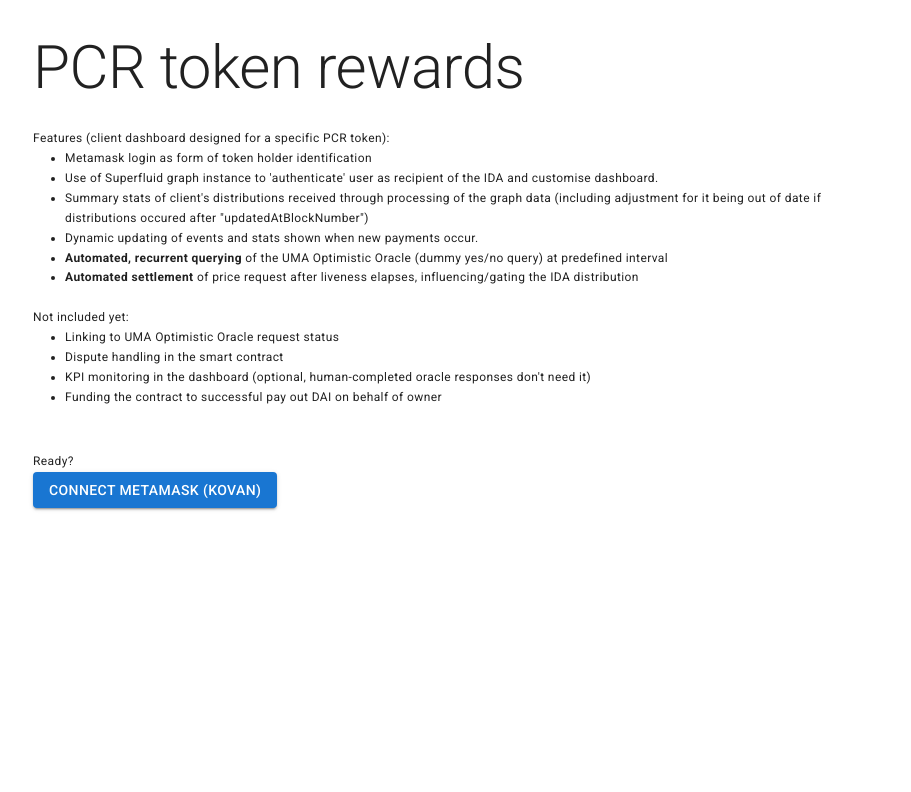
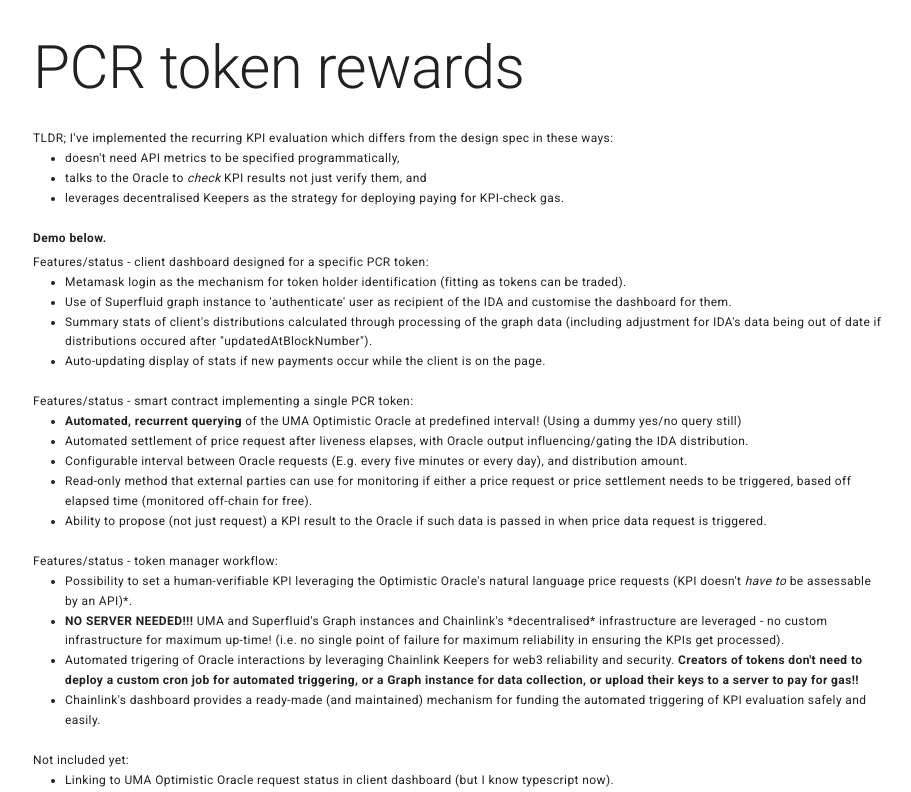
Before and after one commit to UMAprotocol/PerpetualConditionalRewardToken, a React (Create React App) app in the folder client-dashboard/: page / in a window 1280 px wide. Shown: the top 792 px of the page, without its empty margins (181-1092 px from the left). Built offline with nearby package versions, Linux system fonts and the light colour scheme; what @superfluid-finance/sdk-redux would draw is missing.

Commit message:
Whole bunch of hacky display edits, add description

```diff
--- a/client-dashboard/src/App.tsx
+++ b/client-dashboard/src/App.tsx
@@ -15,6 +15,8 @@
 import { ListIndexEventsForSubscription } from "./features/ListIndexEventsForSubscription";
 import { ListIndexSubscriptions } from "./features/ListIndexSubscription";
 import { ListEvents } from "./features/ListEvents";
+
+let tokenContractAddress = "0x62B7bbfF2193F03931861D1b1aF097c1b3A8fBf5";
 
 function App() {
     const [superfluidSdk, setSuperfluidSdk] = useState<Framework | undefined>();
@@ -42,25 +44,54 @@
                     PCR token rewards
                 </Typography>
   <Typography variant="caption">
-  Features (client dashboard designed for a specific PCR token):
+  TLDR; I've implemented the recurring KPI evaluation which differs from the design spec in these ways:
   <ul>
-    <li>Metamask login as form of token holder identification</li>
-    <li>Use of Superfluid graph instance to 'authenticate' user as recipient of the IDA and customise dashboard.</li>
-    <li>Summary stats of client's distributions received through processing of the graph data (including adjustment for it being out of date if distributions occured after "updatedAtBlockNumber")</li>
-    <li>Dynamic updating of events and stats shown when new payments occur.</li>
-    <li><b>Automated, recurrent querying</b> of the UMA Optimistic Oracle (dummy yes/no query) at predefined interval</li>
-    <li><b>Automated settlement</b> of price request after liveness elapses, influencing/gating the IDA distribution</li>
+    <li>doesn't need API metrics to be specified programmatically,</li>
+    <li>talks to the Oracle to <em>check</em> KPI results not just verify them, and</li>
+    <li>leverages decentralised Keepers as the strategy for deploying paying for KPI-check gas.</li>
+  </ul>
+<b>Demo below.</b>
+<br></br>
+  Features/status - client dashboard designed for a specific PCR token:
+  <ul>
+    <li>Metamask login as the mechanism for token holder identification (fitting as tokens can be traded).</li>
+    <li>Use of Superfluid graph instance to 'authenticate' user as recipient of the IDA and customise the dashboard for them.</li>
+    <li>Summary stats of client's distributions calculated through processing of the graph data (including adjustment for IDA's data being out of date if distributions occured after "updatedAtBlockNumber").</li>
+    <li>Auto-updating display of stats if new payments occur while the client is on the page.</li>
+  </ul>
+
+  Features/status - smart contract implementing a single PCR token:
+  <ul>
+    <li><b>Automated, recurrent querying</b> of the UMA Optimistic Oracle at predefined interval! (Using a dummy yes/no query still)</li>
+    <li>Automated settlement of price request after liveness elapses, with Oracle output influencing/gating the IDA distribution.</li>
+    <li>Configurable interval between Oracle requests (E.g. every five minutes or every day), and distribution amount.</li>
+    <li>Read-only method that external parties can use for monitoring if either a price request or price settlement needs to be triggered, based off elapsed time (monitored off-chain for free).</li>
+    <li>Ability to propose (not just request) a KPI result to the Oracle if such data is passed in when price data request is triggered.</li>
+  </ul>
+
+  Features/status - token manager workflow:
+  <ul>
+    <li>Possibility to set a human-verifiable KPI leveraging the Optimistic Oracle's natural language price requests (KPI doesn't <em>have to</em> be assessable by an API)*.</li>
+    <li><b>NO SERVER NEEDED!!!</b> UMA and Superfluid's Graph instances and Chainlink's *decentralised* infrastructure are leveraged - no custom infrastructure for maximum up-time! (i.e. no single point of failure for maximum reliability in ensuring the KPIs get processed).</li>
+    <li>Automated trigering of Oracle interactions by leveraging Chainlink Keepers for web3 reliability and security. <b>Creators of tokens don't need to deploy a custom cron job for automated triggering, or a Graph instance for data collection, or upload their keys to a server to pay for gas!!</b></li>
+    <li>Chainlink's dashboard provides a ready-made (and maintained) mechanism for funding the automated triggering of KPI evaluation safely and easily.</li>
   </ul>
 
   Not included yet:
   <ul>
-    <li>Linking to UMA Optimistic Oracle request status</li>
-    <li>Dispute handling in the smart contract</li>
-    <li>KPI monitoring in the dashboard (optional, human-completed oracle responses don't need it)</li>
-    <li>Funding the contract to successful pay out DAI on behalf of owner</li>
+    <li>Linking to UMA Optimistic Oracle request status in client dashboard (but I know typescript now).</li>
+    <li>Dispute handling in the smart contract (e.g. re-request).</li>
+    <li>KPI state monitoring in the client dashboard (not applicable for human-submitted Oracle responses).</li>
+    <li><b>Funding the contract to successfully pay out DAI on behalf of the token manager.</b> (I'm sure it's easy for web3 natives though.)</li>
+    <li>Funding the bounties of the Oracle request (but funding the automated scheduling is sorted which is what I was more concerned about!)</li>
+    <li>Dashboard for deployment of the PCR token <em>smart contracts</em> by managers (however, deployment of automated triggering of contracts is already achieved utilising Chainlink's Keeper dashboard).</li>
+    <li>Getting the <em>total</em> IDA units from Superfluid database for adding the recent transactions (since "updatedAtBlockNumber") to the client's total distributions.</li>
+    <li>Oracle price submitter bot for KPI value (optional, for metrics with automated reporting through APIs. Not relevant for human-assesed KPIs).</li>
   </ul>
+
+  <em>*because KPIs are being <b>evaluated (not verified)</b> by the Oracle with this implementation strategy that leverages the Chainlink Keepers for maximum reliability.</em>
   <br></br>
-  Ready?
+  Take a look!
   <br></br>
   </Typography>
                 {!superfluidSdk ? (
@@ -74,27 +105,51 @@
                 ) : (
                     <SignerContext.Provider value={[chainId, signerAddress]}>
                         <Box maxWidth="{false}">
+  <br></br><hr></hr><br></br>
                             <Typography variant="caption" sx={{ mb: 4 }}>
-  <br></br><hr></hr><br></br>
                                 {/* <em>You are on network [{chainId}] and your wallet address
                                 is [{signerAddress}].</em> */}
                             </Typography>
+                <Typography variant="h4" component="h4" gutterBottom>
+                Client dashboard: PCRx token
+                </Typography>
                             <Typography variant="caption" sx={{ mb: 4 }}>
-                                <em>Token contract:
-                                    <a href="https://kovan.etherscan.io/address/0x901FFECCA2aF81604ca27B22403d5905684518C0#tokentxns">
-                                        0x901FFECCA2aF81604ca27B22403d5905684518C0</a> <br></br>
-                                        KPI check interval: every 3 minutes, request liveness: 30 seconds.
-                                        <br></br>
-                                        Recipient address: 0x8C9E7e... (known recipient of this IDA, but Metamask can be used as login).</em>
+                                <em>
+                                        Recipient address hard-coded to 0x8C9E7e... for demo purposes (known recipient of this IDA, but Metamask can be used as login).
+                                        </em>
+  <br></br>
                             </Typography>
                         </Box>
                         <IndexSubscription />
                         <br></br>
-                        <SdkListItem title="Successful Distributions (filtered to those [0x8C9E7e] received)">
+                        <SdkListItem title="Successful Distributions (filtered to those [0x8C9E7e] received - non-zero one is manual)">
                             <ListIndexEventsForSubscription />
-                            <ListIndexSubscriptions/>
-                            <ListEvents/>
                         </SdkListItem>
+  <br></br><hr></hr><br></br>
+                <Typography variant="h4" component="h4" gutterBottom>
+                Backend demo
+                </Typography>
+                            <Typography  sx={{ mb: 4 }}>
+                                        KPI check interval: every 3 minutes, oracle request liveness: 60 seconds.
+                                        <br></br>
+  <ul>
+    <li>
+                                    <a href="https://keepers.chain.link/kovan/3039">
+                                        Chainlink Keeper for this contract
+                                    </a>. Alternating calls for requesting price from Oracle and settling it after liveness period has elapsed! With gas paid for <em>without</em> managing a server and <em>without</em> sharing my keys!
+                                    </li>
+    <li>
+                                        <a href="https://optimistic-oracle-dapp-git-feature-sc-5344make-kovan-4179fe-uma.vercel.app/">
+                                            UMA Optimstic Oracle queries
+                                        </a> (dummy query data still). Requests being made, price being proposed, AND the result being <em>settled</em>
+                                        </li>
+    <li>
+                                    Token contract: <a href="https://kovan.etherscan.io/address/0x62B7bbfF2193F03931861D1b1aF097c1b3A8fBf5#tokentxns">
+                                        {tokenContractAddress}</a> IDA distribution events triggered by the Oracle result are listed above in the client dashboard)!
+                                        </li>
+
+                                        </ul>
+                            </Typography>
                     </SignerContext.Provider>
                 )}
             </Box>
@@ -106,7 +161,7 @@
     children,
     title,
 }): ReactElement => {
-    const [isOpen, setIsListEventsOpen] = useState(false);
+    const [isOpen, setIsListEventsOpen] = useState(true);
 
     return (
         <Box mb={1}>
--- a/client-dashboard/src/features/ListIndexEventsForSubscription.tsx
+++ b/client-dashboard/src/features/ListIndexEventsForSubscription.tsx
@@ -20,13 +20,13 @@
 import { sfSubgraph } from "../redux/store";
 import { formatTimestamp } from "./../utils.js"
 
-let tokenContractAddress = "0x901FFECCA2aF81604ca27B22403d5905684518C0";
+let tokenContractAddress = "0x62B7bbfF2193F03931861D1b1aF097c1b3A8fBf5";
 
 export const ListIndexEventsForSubscription: FC = (): ReactElement => {
     const [chainId, signerAddress] = useContext(SignerContext);
     const [page, setPage] = useState<number>(1);
     const [queryChainId, setQueryChainId] = useState<number>(chainId);
-    const [pageSize, setPageSize] = useState<number>(5);
+    const [pageSize, setPageSize] = useState<number>(3);
 
     const queryResult = sfSubgraph.useIndexSubscriptionsQuery({
         chainId: queryChainId,
--- a/client-dashboard/src/features/generic-entity-queries/IndexSubscription.tsx
+++ b/client-dashboard/src/features/generic-entity-queries/IndexSubscription.tsx
@@ -16,7 +16,7 @@
 import { ethers } from "ethers";
 import { allDistributionDataSince, mostRecentDistributionSince } from "./IndexSubscriptionData";
 
-let tokenContractAddress = "0x901FFECCA2aF81604ca27B22403d5905684518C0";
+let tokenContractAddress = "0x62B7bbfF2193F03931861D1b1aF097c1b3A8fBf5";
 
 export const IndexSubscription: FC = (): ReactElement => {
     const [chainId, signerAddress] = useContext(SignerContext);
--- a/client-dashboard/src/features/generic-entity-queries/IndexSubscriptionData.ts
+++ b/client-dashboard/src/features/generic-entity-queries/IndexSubscriptionData.ts
@@ -4,7 +4,7 @@
 import React from "react";
 
 let queryChainId = 42;
-let tokenContractAddress = "0x901FFECCA2aF81604ca27B22403d5905684518C0";
+let tokenContractAddress = "0x62B7bbfF2193F03931861D1b1aF097c1b3A8fBf5";
 
 
 // Note this doesn't deal with paging requests
```
